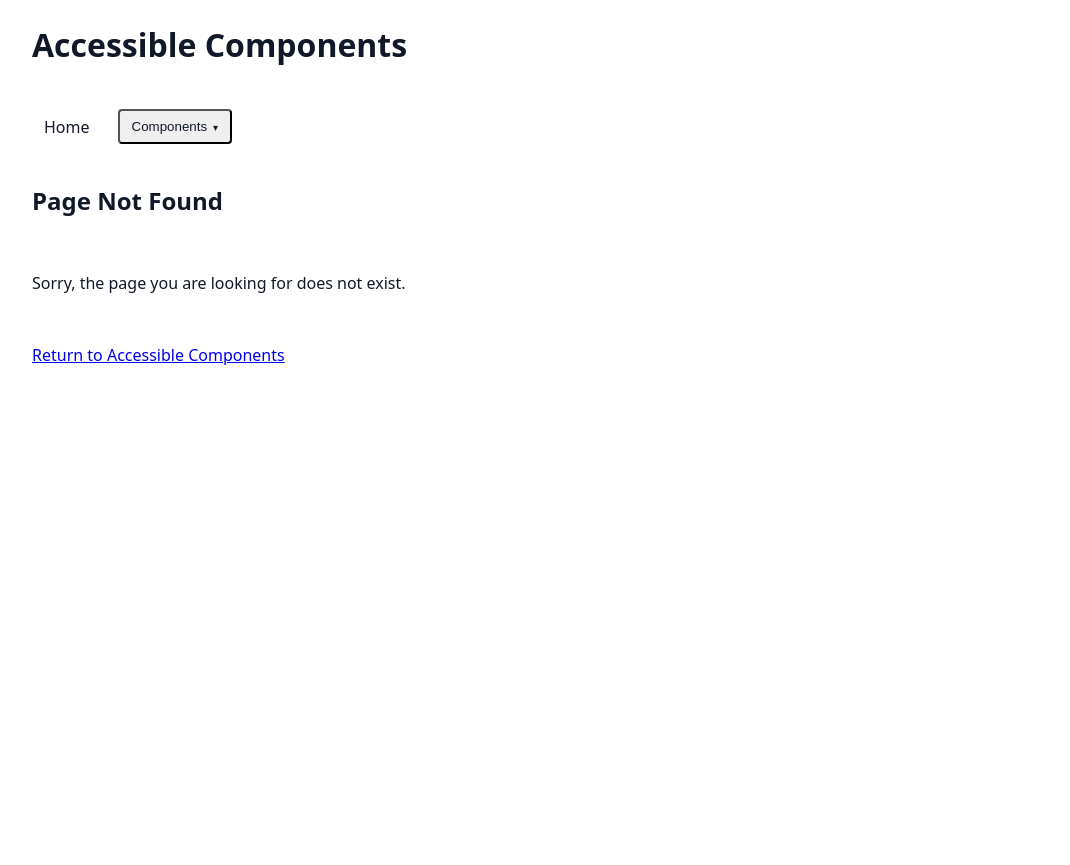
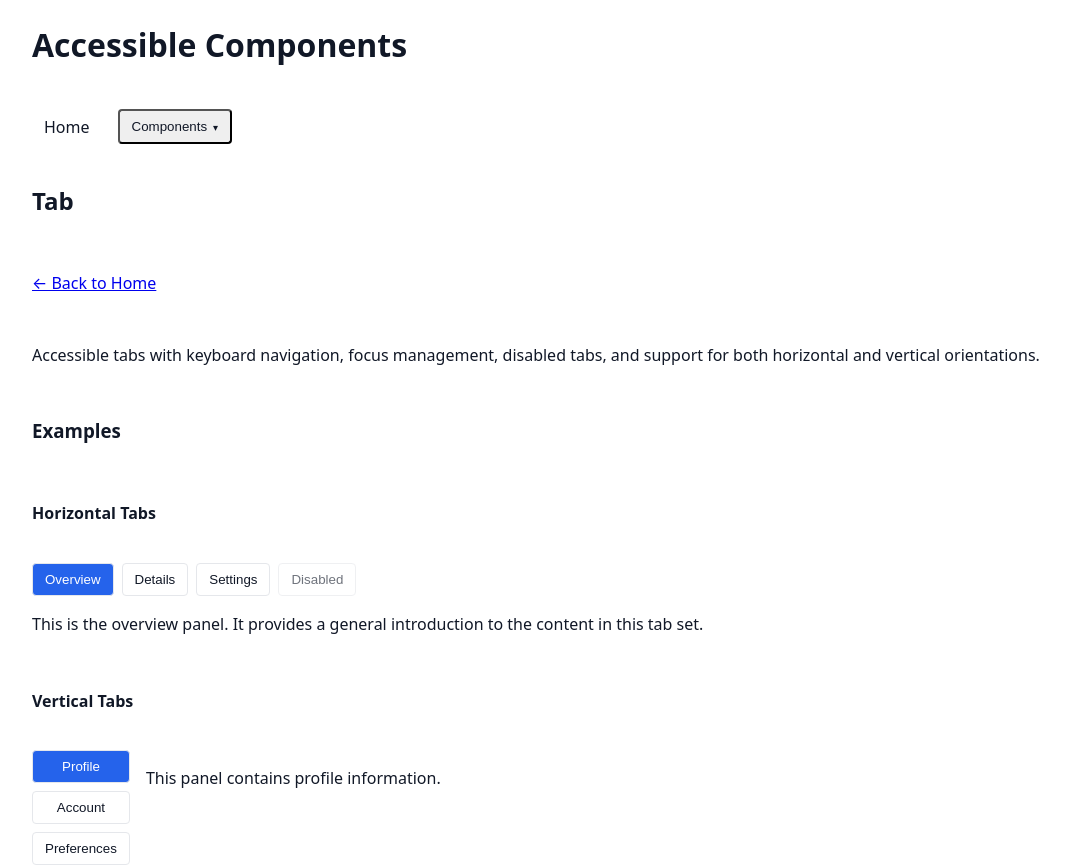
Before and after one commit to rpcorr/accessible-templates, a React (Vite) app: page /tab in a window 1280 px wide. Before the commit this address had no page. Shown: the whole page, without its empty margins (82-1152 px from the left). Before the commit the page ends 800 px from the top, so only its background shows below. Built offline with nearby package versions, Linux system fonts and the light colour scheme.

Commit message:
Add initial Tabs component and examples

```diff
--- a/src/App.tsx
+++ b/src/App.tsx
@@ -1,3 +1,6 @@
+import { getCurrentNavigationItems } from './utils/navigation';
+import { Routes, Route, useLocation } from 'react-router';
+
 import { Navigation } from './components/Navigation';
 import { HomePage } from './pages/HomePage';
 import { ButtonPage } from './pages/ButtonPage';
@@ -6,8 +9,7 @@ import { DropdownPage } from './pages/DropdownPage';
 import { NavigationPage } from './pages/NavigationPage';
 import { TooltipPage } from './pages/TooltipPage';
 import { navigationItems } from './data/navigationItems';
-import { getCurrentNavigationItems } from './utils/navigation';
-import { Routes, Route, useLocation } from 'react-router';
+import { TabsPage } from './pages/TabsPage';
 import { NotFoundPage } from './pages/NotFoundPage';
 
 function App() {
@@ -31,6 +33,7 @@ function App() {
         <Route path="/dropdown" element={<DropdownPage />} />
         <Route path="/navigation" element={<NavigationPage />} />
         <Route path="/tooltip" element={<TooltipPage />} />
+        <Route path="/tab" element={<TabsPage />} />
         <Route path="*" element={<NotFoundPage />} />
       </Routes>
     </main>
--- /dev/null
+++ b/src/components/Tab/Tab.module.css
@@ -0,0 +1,51 @@
+.tabs {
+  width: 100%;
+}
+
+.tabList {
+  display: flex;
+  gap: var(--space-2);
+}
+
+.horizontal .tabList {
+  flex-direction: row;
+}
+
+.vertical {
+  display: flex;
+  align-items: flex-start;
+  gap: var(--space-4);
+}
+
+.vertical .tabList {
+  flex-direction: column;
+  flex-shrink: 0;
+}
+
+.tab {
+  padding: 0.5rem 0.75rem;
+  border: 1px solid var(--color-secondary);
+  border-radius: var(--radius-sm);
+  background: var(--color-background);
+  color: var(--color-text);
+  cursor: pointer;
+}
+
+.tab[aria-selected='true'] {
+  background: var(--color-primary);
+  color: var(--color-background);
+}
+
+.tab:disabled {
+  cursor: not-allowed;
+  opacity: 0.6;
+}
+
+.tabPanel {
+  margin-top: var(--space-4);
+}
+
+.vertical .tabPanel {
+  margin-top: 0;
+  flex: 1;
+}
--- /dev/null
+++ b/src/components/Tab/Tab.tsx
@@ -0,0 +1,75 @@
+import React, { useId, useState } from 'react';
+import styles from './Tab.module.css';
+
+type TabsOrientation = 'horizontal' | 'vertical';
+
+type Tab = {
+  id: string;
+  label: React.ReactNode;
+  content: React.ReactNode;
+  disabled?: boolean;
+};
+
+type TabsProps = {
+  tabs: Tab[];
+  orientation?: TabsOrientation;
+};
+
+export function Tabs({ tabs, orientation = 'horizontal' }: TabsProps) {
+  const [activeTab, setActiveTab] = useState(0);
+
+  const tabsId = useId();
+
+  return (
+    <div
+      className={`${styles.tabs} ${
+        orientation === 'vertical' ? styles.vertical : styles.horizontal
+      }`}
+    >
+      <div
+        role="tablist"
+        aria-orientation={orientation}
+        className={styles.tabList}
+      >
+        {tabs.map((tab, index) => {
+          const tabId = `${tabsId}-tab-${tab.id}`;
+          const panelId = `${tabsId}-panel-${tab.id}`;
+
+          return (
+            <button
+              key={tab.id}
+              id={tabId}
+              type="button"
+              role="tab"
+              aria-selected={activeTab === index}
+              aria-controls={panelId}
+              disabled={tab.disabled}
+              className={styles.tab}
+              onClick={() => setActiveTab(index)}
+            >
+              {tab.label}
+            </button>
+          );
+        })}
+      </div>
+
+      {tabs.map((tab, index) => {
+        const tabId = `${tabsId}-tab-${tab.id}`;
+        const panelId = `${tabsId}-panel-${tab.id}`;
+
+        return (
+          <div
+            key={tab.id}
+            id={panelId}
+            role="tabpanel"
+            aria-labelledby={tabId}
+            hidden={activeTab !== index}
+            className={styles.tabPanel}
+          >
+            {tab.content}
+          </div>
+        );
+      })}
+    </div>
+  );
+}
--- /dev/null
+++ b/src/components/Tab/index.ts
@@ -0,0 +1 @@
+export { Tabs } from './Tab';
--- a/src/data/navigationItems.ts
+++ b/src/data/navigationItems.ts
@@ -30,12 +30,17 @@ export const navigationItems: NavigationItem[] = [
         label: 'Navigation',
         href: '/navigation',
       },
-
       {
         id: 'tooltip',
         label: 'Tooltip',
         href: '/tooltip',
       },
+
+      {
+        id: 'tab',
+        label: 'Tab',
+        href: '/tab',
+      },
     ],
   },
 ];
--- /dev/null
+++ b/src/examples/Tab/TabExamples.tsx
@@ -0,0 +1,74 @@
+import { Tabs } from '../../components/Tab';
+
+export function TabsExamples() {
+  const horizontalTabs = [
+    {
+      id: 'overview',
+      label: 'Overview',
+      content: (
+        <p>
+          This is the overview panel. It provides a general introduction to the
+          content in this tab set.
+        </p>
+      ),
+    },
+    {
+      id: 'details',
+      label: 'Details',
+      content: (
+        <p>
+          This panel contains additional details and supporting information.
+        </p>
+      ),
+    },
+    {
+      id: 'settings',
+      label: 'Settings',
+      content: <p>This panel contains settings and configuration options.</p>,
+    },
+    {
+      id: 'disabled',
+      label: 'Disabled',
+      disabled: true,
+      content: (
+        <p>This panel should not be accessible because the tab is disabled.</p>
+      ),
+    },
+  ];
+
+  const verticalTabs = [
+    {
+      id: 'profile',
+      label: 'Profile',
+      content: <p>This panel contains profile information.</p>,
+    },
+    {
+      id: 'account',
+      label: 'Account',
+      content: <p>This panel contains account information.</p>,
+    },
+    {
+      id: 'preferences',
+      label: 'Preferences',
+      content: <p>This panel contains user preferences.</p>,
+    },
+  ];
+
+  return (
+    <div className="stack">
+      <h3>Examples</h3>
+
+      <div className="stack">
+        <h4>Horizontal Tabs</h4>
+
+        <Tabs tabs={horizontalTabs} />
+      </div>
+
+      <div className="stack">
+        <h4>Vertical Tabs</h4>
+
+        <Tabs tabs={verticalTabs} orientation="vertical" />
+      </div>
+    </div>
+  );
+}
--- a/src/examples/index.tsx
+++ b/src/examples/index.tsx
@@ -3,3 +3,4 @@ export { ModalExamples } from './Modals/ModalExamples';
 export { DropdownExamples } from './Dropdown/DropdownExamples';
 export { NavigationExamples } from './Navigation/NavigationExamples';
 export { TooltipExamples } from './Tooltip/TooltipExamples';
+export { TabsExamples } from './Tab/TabExamples';
--- /dev/null
+++ b/src/pages/TabsPage.tsx
@@ -0,0 +1,15 @@
+import { PageLayout } from '../components/PageLayout/PageLayout';
+import { TabsExamples } from '../examples/Tab/TabExamples';
+
+export function TabsPage() {
+  return (
+    <PageLayout title="Tab">
+      <p>
+        Accessible tabs with keyboard navigation, focus management, disabled
+        tabs, and support for both horizontal and vertical orientations.
+      </p>
+
+      <TabsExamples />
+    </PageLayout>
+  );
+}
```
